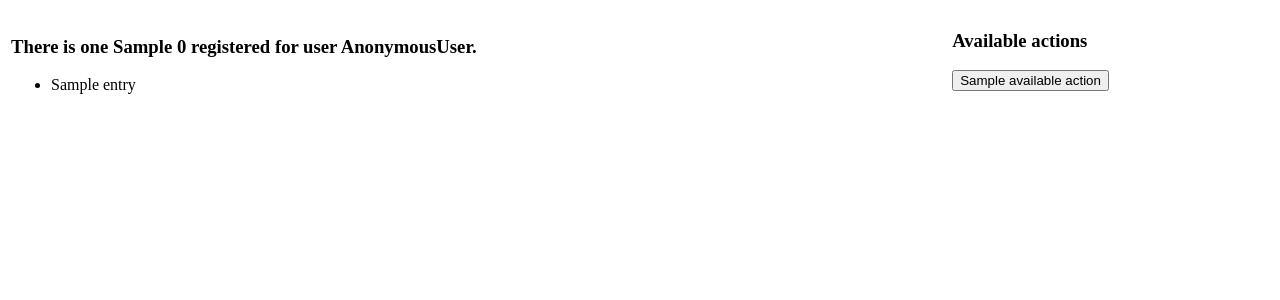
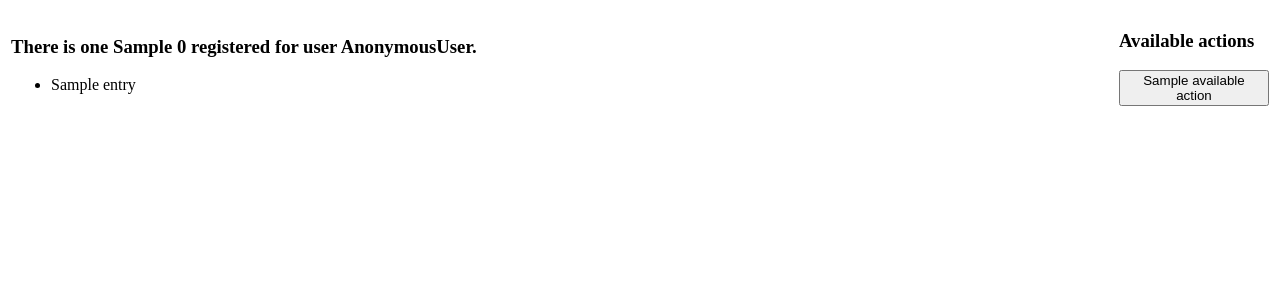
Before and after one commit to holandes22/carlog, a Django app: template src/carlog/static/templates/treatment/treatment_summary.html in a window 1280 px wide. Shown: the top 300 px of the page. Run offline with Django 3.2, Linux system fonts and the light colour scheme; the template is opened without the code that fills it: most values are stand-ins (such as "Sample title", 1, 10 or a date in 2020).

Commit message:
16: Improvements in grid width

```diff
--- /dev/null
+++ b/requirements.txt
@@ -0,0 +1 @@
+Django>=1.3
--- a/src/carlog/entries/views.py
+++ b/src/carlog/entries/views.py
@@ -119,7 +119,7 @@
     treatment = get_object_or_404(CarTreatmentEntry, id = id)
     return generic_entry_details(request, treatment, treatment.get_common_actions())
 
-def get_treatment_grid(request, car_id):
+def get_car_treatment_data_as_xml_string(car_id):
     car = get_object_or_404(Car, id = car_id)
     treatment_list = CarTreatmentEntry.objects.filter(car = car)
 
@@ -139,6 +139,10 @@
         data += "</row>"
     data += "</rows>"
 
+    return data
+
+def get_treatment_grid(request, car_id):
+    data = get_car_treatment_data_as_xml_string(car_id)
     return HttpResponse(data, content_type = "text/xml;charset=utf-8")
 
 
--- /dev/null
+++ b/src/carlog/static/lib/style/content_base.css
@@ -0,0 +1,4 @@
+.action_pane_width {
+	min-width: 150px;
+    width: 10%;
+}
--- a/src/carlog/static/lib/style/main.css
+++ b/src/carlog/static/lib/style/main.css
@@ -3,10 +3,6 @@
 	min-width:500px;
 }
 
-.action_pane_width {
-	min-width: 320px;
-    width: 320px;
-}
 /*
 *Arbitrary values set at start, final values are
 *set based on the height of the windows by jscript
--- a/src/carlog/static/templates/content_base.html
+++ b/src/carlog/static/templates/content_base.html
@@ -4,7 +4,7 @@
     <head>
         <meta http-equiv="Content-Type" content="text/html; charset=utf-8" />
        	<!--CSS Files-->
-       	<link href="{{ STATIC_URL }}lib/style/content_common.css" rel="stylesheet" type="text/css">
+       	<link href="{{ STATIC_URL }}lib/style/content_base.css" rel="stylesheet" type="text/css">
 		{% block extra_css %}{% endblock %}
 		<!--JavaScript Libs-->
 		<script src="{{ STATIC_URL }}lib/jscripts/content_common.js" type='text/javascript'></script>
--- a/src/carlog/static/templates/treatment/treatment_summary.html
+++ b/src/carlog/static/templates/treatment/treatment_summary.html
@@ -3,7 +3,10 @@
 {% block extra_js %}
 <script type="text/javascript">
 $(function(){
-  $("#list").jqGrid({
+
+
+  var xml_datastr =  "{{ datastr }}";
+  $("#treatment_details_grid").jqGrid({
     url:'{{ grid_url }}',
     datatype: 'xml',
     mtype: 'GET',
@@ -15,27 +18,31 @@
     		 ],
     colModel :[
     			{% for key, value in entry_list.0.get_model_attrs %}
-    			{name:'{{ key }}', index:'{{ key }}', width: 90},
+    			{name:'{{ key }}', index:'{{ key }}', width: 90, shrinkToFit: true,},
     			{% endfor %}
-    			{name:'edit', formatter:'link',},
-    			{name:'remove',formatter:'link',},
+    			{name:'edit', formatter:'link', width: 80},
+    			{name:'remove',formatter:'link', width: 90},
     		  ],
-    pager: '#pager',
+    pager: '#treatment_details_grid_pager',
     rowNum:10,
     rowList:[10,20,30],
     sortname: 'invid',
     sortorder: 'desc',
     viewrecords: true,
     gridview: true,
-    caption: 'Treatments'
+    caption: 'Treatments',
+    autowidth: true,
+	autoheigth: true,
   });
+  //setTreatmentDetailsGridSize()
 });
 </script>
 {% endblock %}
 {% block body %}
-	<table id="list" width="70%"><tr><td/></tr></table>
-	<div id="pager"></div>
-
+	{% if entry_list|length > 0 %}
+		<table id="treatment_details_grid"><tr><td/></tr></table>
+		<div id="treatment_details_grid_pager"></div>
+	{% endif %}
 	<h3>
 		{% if entry_list|length == 1 %}
 		    There is one {{ entry_list.0.get_entry_name }} registered for user {{ user }}.
```
Also changed, not shown: src/carlog/static/lib/jscripts/main.js (+10 -0 lines), src/carlog/static/lib/style/content_common.css (deleted).
